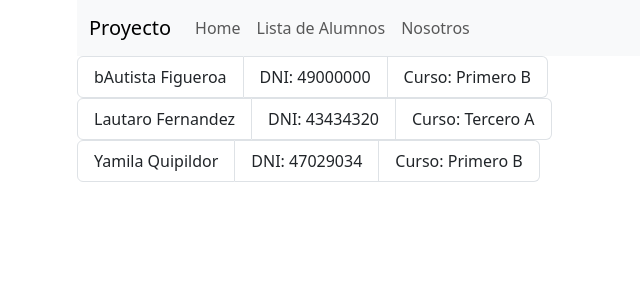
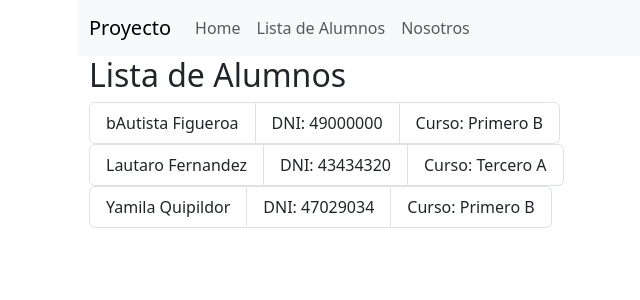
Before and after one commit to Mageofdark/TP05_PV2025_Grupo19, a React (Vite) app in the folder vite-project/: page /Lista-Alumnos in a window 1280 px wide. Shown: the top 300 px of the page, without its empty margins (5-645 px from the left). Built offline with nearby package versions, Linux system fonts and the light colour scheme.

Commit message:
agregado Home, Layout, lista de alumnos predeterminada + instalación de React-Bootstrap por Matias Velazquez

```diff
--- a/vite-project/components/Lista_Alumnos.jsx
+++ b/vite-project/components/Lista_Alumnos.jsx
@@ -1,6 +1,6 @@
 import { Listado_Alumnos as lista } from "./Listado_alumnos";
 import { useEffect, useState } from "react";
-import { ListGroup } from "react-bootstrap";
+import { Container, ListGroup, Row } from "react-bootstrap";
 
 export function Lista_Alumnos(){
     // useState que guarda los alumnos
@@ -10,14 +10,15 @@ export function Lista_Alumnos(){
       setLista(lista)
     }, [])
 return (
-    <>
-        {lista.map((lista) => (
-            <ListGroup horizontal>
-            <ListGroup.Item>{lista.nombre}  {lista.apellido}</ListGroup.Item>
-            <ListGroup.Item>DNI: {lista.dni}</ListGroup.Item>
-            <ListGroup.Item>Curso: {lista.curso}</ListGroup.Item>
+    <Container>
+        <h2>Lista de Alumnos</h2>
+        {lista.map((alumno) => (
+            <ListGroup key={alumno.id} horizontal>
+            <ListGroup.Item>{alumno.nombre}  {alumno.apellido}</ListGroup.Item>
+            <ListGroup.Item>DNI: {alumno.dni}</ListGroup.Item>
+            <ListGroup.Item>Curso: {alumno.curso}</ListGroup.Item>
             </ListGroup>
         ))}
-    </>
+    </Container>
 )
 }
```
